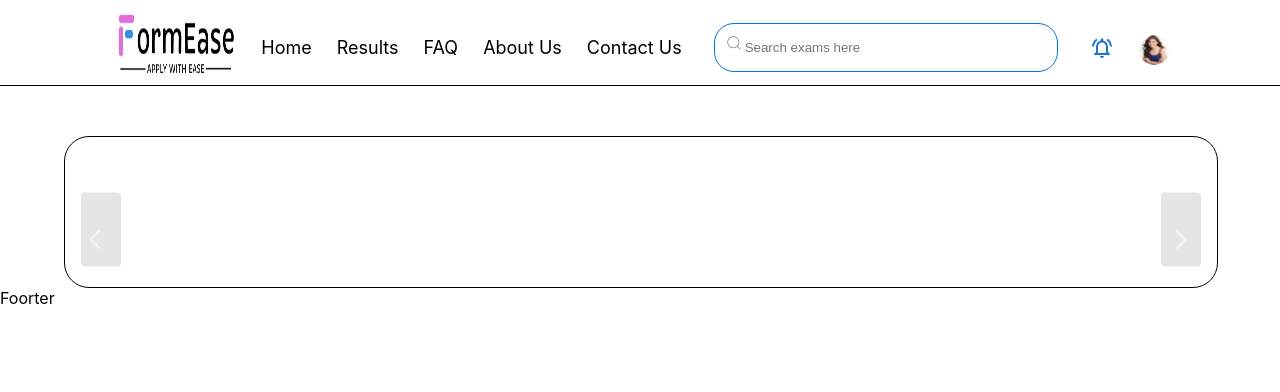
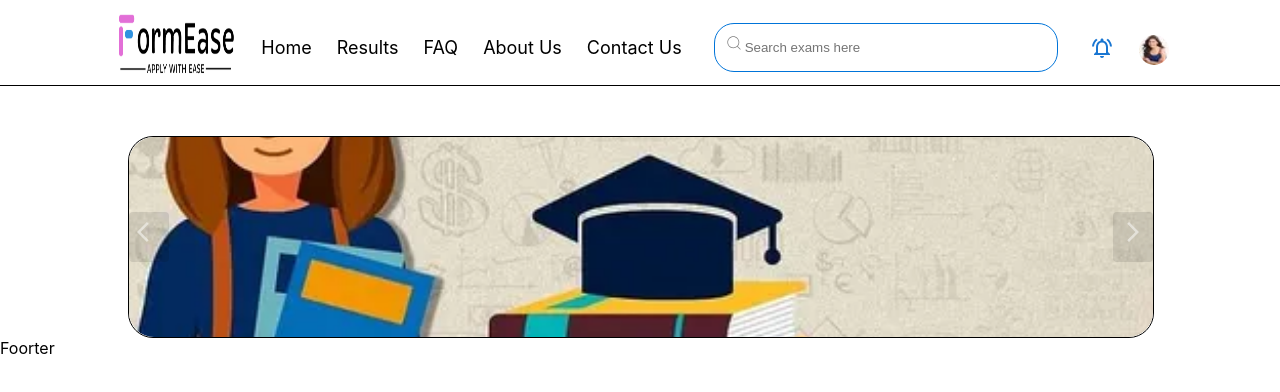
Before and after one commit to Abhishek2310k/intelFill, a React (Create React App) app: page / in a window 1280 px wide. Shown: the top 392 px of the page. Built offline with nearby package versions, Linux system fonts and the light colour scheme.

Commit message:
made changes to image carousel

```diff
--- a/src/components/Image_gallery/Gallery.jsx
+++ b/src/components/Image_gallery/Gallery.jsx
@@ -31,10 +31,10 @@ buttons.forEach(button => {
       <button class="carousel-button next" data-carousel-button="next"><ArrowForwardIosIcon/></button>
       <ul data-slides>
         <li class="slide" data-active>
-          <img src="../../images/logo.png" alt="Nature Image #1"/>
+          <img src="../../images/carousel1.webp" alt="Nature Image #1"/>
         </li>
         <li class="slide">
-          <img src="../../images/logo.png" alt="Nature Image #2"/>
+          <img src="../../images/carousel2.webp" alt="Nature Image #2"/>
         </li>
         <li class="slide">
           <img src="https://source.unsplash.com/ndN00KmbJ1c" alt="Nature Image #3"/>
--- a/src/components/Image_gallery/Gallery.scss
+++ b/src/components/Image_gallery/Gallery.scss
@@ -1,9 +1,9 @@
 .gallery {
-    height: 150px;
-    width: 90%;
+    height: 200px;
+    width: 80%;
     border-radius: 25px;
     border: 1px solid black;
-    margin-left: 5%;
+    margin-left: 10%;
     img{
         height: 100%;
         width: 100%;
@@ -12,7 +12,7 @@
 }
 .carousel {
     width: 100%;
-    height: 100%;
+    height: 200px;
     position: relative;
     border-radius: 25px;
   }
@@ -34,7 +34,7 @@
   .slide > img {
     display: block;
     width: 100%;
-    height: 100%;
+    height: 200px;
     border-radius: 25px;
     object-fit: cover;
     object-position: center;
@@ -47,24 +47,29 @@
   }
 
   .carousel-button {
+    height: 50px;
     position: absolute;
     z-index: 2;
+    display: flex;
+    text-align: center;
+    align-content: center;
+    justify-content: center;
     background: white;
     border: none;
     font-size: 4rem;
     top: 50%;
-    transform: translateY(+75%);
+    transform: translateY(-50%);
     color: rgba(255, 255, 255, .5);
     cursor: pointer;
     border-radius: .25rem;
-    padding: 0 .5rem;
+    padding: 0.5rem .5rem;
     background-color: rgba(0, 0, 0, .1);
   }
 
   .carousel-button:hover,
   .carousel-button:focus {
     color: white;
-    background-color: rgba(0, 0, 0, .2);
+    background-color: rgba(255, 255, 255,0.2);
   }
 
   .carousel-button:focus {
@@ -72,9 +77,9 @@
   }
 
   .carousel-button.prev {
-    left: 1rem;
+    left: 0rem;
   }
 
   .carousel-button.next {
-    right: 1rem;
+    right: 0rem;
   }
```
Also changed, not shown: public/images/carousel1.webp (renamed from public/images/imgonline_com_ua_resize_dHAZfXbnjKQdBizI.webp), public/images/carousel2.webp (added).
